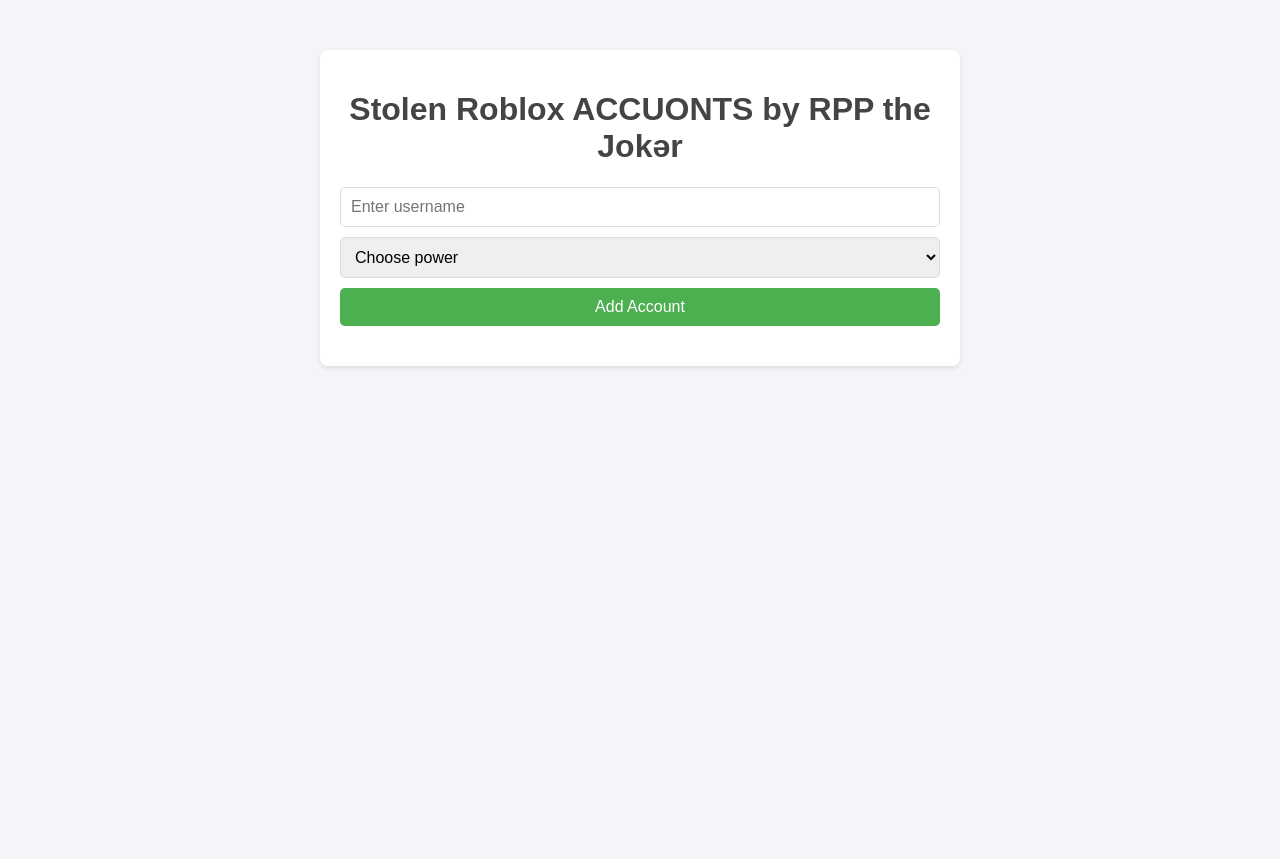
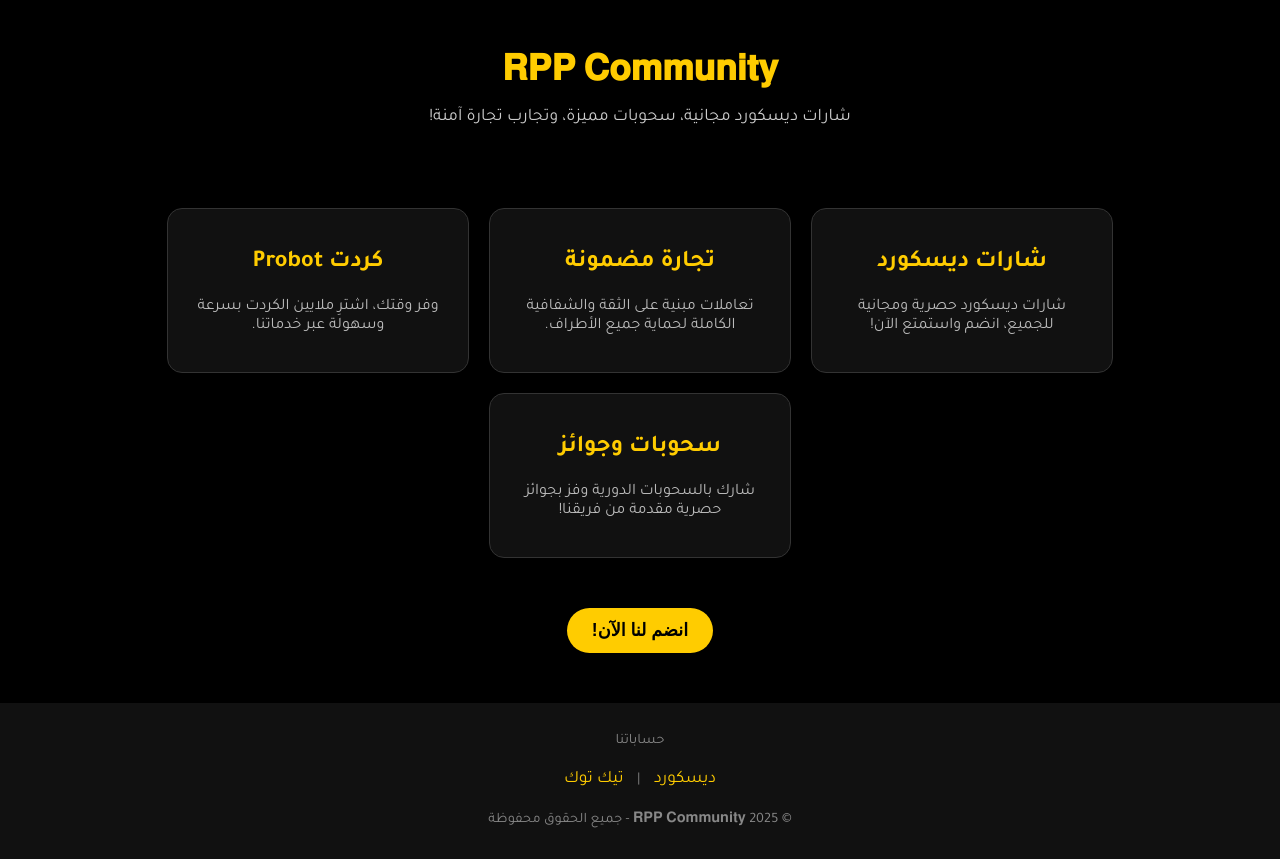
Before and after one commit to Rayan511x55x/RPP, a plain HTML site: page index.html in a window 1280 px wide. Before the commit the page ends 800 px from the top, so only its background shows below. Drawn offline with Linux system fonts and the light colour scheme; no server answers.

Commit message:
Update index.html

```diff
--- a/index.html
+++ b/index.html
@@ -1,39 +1,140 @@
 <!DOCTYPE html>
-<html lang="en">
+<html lang="ar" dir="rtl">
 <head>
-    <meta charset="UTF-8">
-    <meta name="viewport" content="width=device-width, initial-scale=1.0">
-    <title>Roblox Accounts</title>
-    <link rel="stylesheet" href="style.css">
+  <meta charset="UTF-8">
+  <meta name="viewport" content="width=device-width, initial-scale=1">
+  <title>𝐑𝐏𝐏 𝐂𝐨𝐦𝐦𝐮𝐧𝐢𝐭𝐲</title>
+  <style>
+    @import url('https://fonts.googleapis.com/css2?family=Tajawal:wght@400;700&display=swap');
+
+    body {
+      margin: 0;
+      padding: 0;
+      background-color: #000;
+      color: #fff;
+      font-family: 'Tajawal', sans-serif;
+      text-align: center;
+      overflow-x: hidden;
+    }
+    header {
+      padding: 40px 20px 20px;
+    }
+    header h1 {
+      font-size: 2.2em;
+      margin: 10px 0;
+      color: #ffcc00;
+    }
+    header p {
+      font-size: 1.1em;
+      color: #ccc;
+      margin: 10px 0;
+    }
+    .section {
+      margin-top: 30px;
+    }
+    .cards-container {
+      display: flex;
+      flex-wrap: wrap;
+      justify-content: center;
+      gap: 20px;
+      padding: 20px;
+    }
+    .card {
+      background: #111;
+      border: 1px solid #333;
+      border-radius: 15px;
+      padding: 20px;
+      width: 260px;
+      transition: 0.3s;
+    }
+    .card:hover {
+      background-color: #1a1a1a;
+      transform: translateY(-5px);
+      box-shadow: 0 0 15px #ffcc0033;
+    }
+    .card h2 {
+      color: #ffcc00;
+    }
+    .card p {
+      color: #bbb;
+    }
+    .join-button {
+      margin-top: 30px;
+      padding: 12px 25px;
+      background-color: #ffcc00;
+      color: #000;
+      font-size: 1.1em;
+      font-weight: bold;
+      border: none;
+      border-radius: 30px;
+      cursor: pointer;
+      transition: 0.3s;
+    }
+    .join-button:hover {
+      background-color: #e6b800;
+    }
+    footer {
+      background: #111;
+      margin-top: 50px;
+      padding: 30px 20px;
+      font-size: 0.9em;
+      color: #888;
+    }
+    .socials {
+      margin-top: 20px;
+    }
+    .socials a {
+      color: #ffcc00;
+      text-decoration: none;
+      margin: 0 10px;
+      font-size: 1.2em;
+      transition: 0.3s;
+    }
+    .socials a:hover {
+      color: #fff;
+    }
+  </style>
 </head>
 <body>
-    <div class="container">
-        <h1>Stolen Roblox ACCUONTS by RPP the Jokər</h1>
 
-        <!-- Form for admin to add accounts -->
-        <form id="account-form">
-            <input type="text" id="username" placeholder="Enter username" required>
-            <select id="power" required>
-                <option value="" disabled selected>Choose power</option>
-                <option value="Low">Low</option>
-                <option value="Medium">Medium</option>
-                <option value="Good">Good</option>
-                <option value="GOÐ">GOÐ</option>
-            </select>
-            <button type="submit">Add Account</button>
-        </form>
+  <header>
+    <h1>𝐑𝐏𝐏 𝐂𝐨𝐦𝐦𝐮𝐧𝐢𝐭𝐲</h1>
+    <p>شارات ديسكورد مجانية، سحوبات مميزة، وتجارب تجارة آمنة!</p>
+  </header>
 
-        <!-- List of accounts -->
-        <div id="accounts-list">
-            <!-- Accounts will be displayed here -->
-        </div>
+  <div class="section cards-container">
+    <div class="card">
+      <h2>شارات ديسكورد</h2>
+      <p>شارات ديسكورد حصرية ومجانية للجميع، انضم واستمتع الآن!</p>
     </div>
+    <div class="card">
+      <h2>تجارة مضمونة</h2>
+      <p>تعاملات مبنية على الثقة والشفافية الكاملة لحماية جميع الأطراف.</p>
+    </div>
+    <div class="card">
+      <h2>كردت Probot</h2>
+      <p>وفر وقتك، اشترِ ملايين الكردت بسرعة وسهولة عبر خدماتنا.</p>
+    </div>
+    <div class="card">
+      <h2>سحوبات وجوائز</h2>
+      <p>شارك بالسحوبات الدورية وفز بجوائز حصرية مقدمة من فريقنا!</p>
+    </div>
+  </div>
 
-    <!-- Firebase SDK -->
-    <script src="https://www.gstatic.com/firebasejs/9.17.2/firebase-app.js"></script>
-    <script src="https://www.gstatic.com/firebasejs/9.17.2/firebase-firestore.js"></script>
+  <button class="join-button" onclick="window.open('https://discord.gg/QyDsmUPj', '_blank')">
+    انضم لنا الآن!
+  </button>
 
-    <!-- Main JavaScript File -->
-    <script type="module" src="main.js"></script>
+  <footer>
+    <div>حساباتنا</div>
+    <div class="socials">
+      <a href="https://discord.com/users/dd7f" target="_blank">ديسكورد</a> |
+      <a href="https://www.tiktok.com/@rpp_c" target="_blank">تيك توك</a>
+    </div>
+    <div style="margin-top: 20px;">
+      &copy; 2025 𝐑𝐏𝐏 𝐂𝐨𝐦𝐦𝐮𝐧𝐢𝐭𝐲 - جميع الحقوق محفوظة
+    </div>
+  </footer>
+
 </body>
 </html>
```
